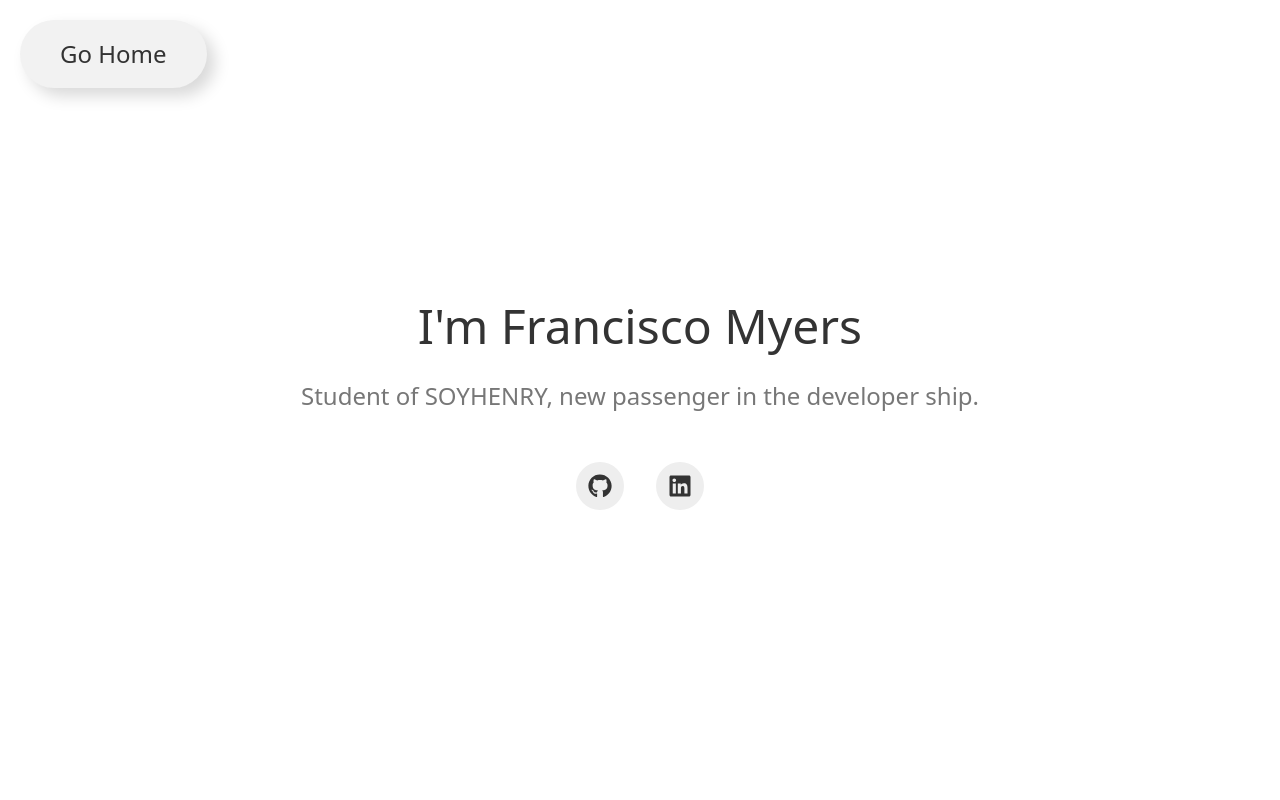
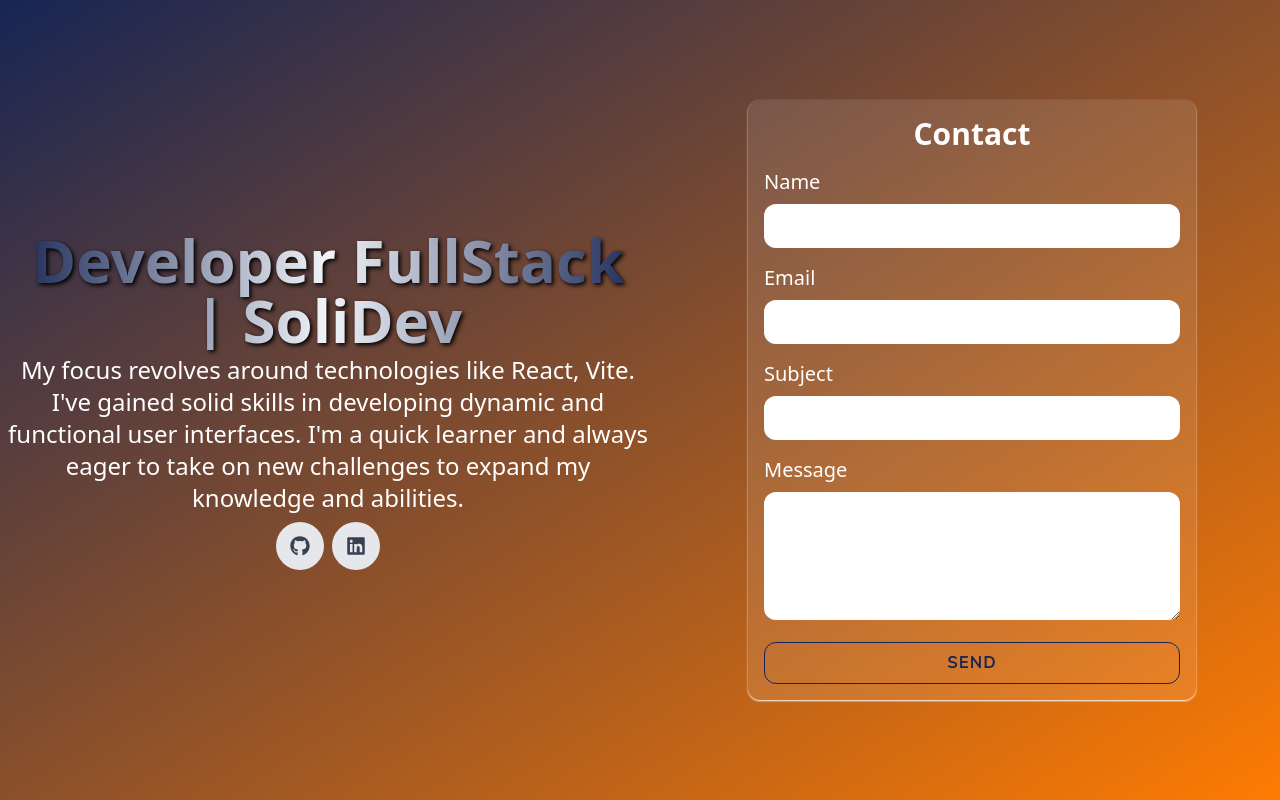
Before and after one commit to Solideomyers/countriesapi.2.0, a React (Vite) app in the folder client/: page /about in a window 1280 px wide. Built offline with nearby package versions, Linux system fonts and the light colour scheme.

Commit message:
REFACTOR: refactoring about

```diff
--- a/client/package.json
+++ b/client/package.json
@@ -12,11 +12,14 @@
     "format": "npm run prettier -- --write"
   },
   "dependencies": {
+    "@emailjs/browser": "^3.11.0",
     "@reduxjs/toolkit": "^1.9.5",
     "@uiball/loaders": "^1.2.6",
     "autoprefixer": "^10.4.14",
     "axios": "^1.4.0",
     "downshift": "^7.6.0",
+    "emailjs": "4.0.2",
+    "emailjs-com": "^3.2.0",
     "formik": "^2.3.2",
     "framer-motion": "^10.12.16",
     "postcss": "^8.4.23",
--- a/client/src/components/About/About.jsx
+++ b/client/src/components/About/About.jsx
@@ -1,38 +1,12 @@
 import React from 'react'
-import { Link } from 'react-router-dom'
-import { FaGithub, FaLinkedin } from 'react-icons/fa'
-import Styles from './About.module.css'
+import { Contact } from './Contact/Contact'
+import { Info } from './Info/Info'
 
 export const About = () => {
   return (
-    <div className={Styles.containerAbout}>
-      <Link to="/home" className={Styles.linkAbout}>
-        <button className={Styles.btnAbout}>Go Home</button>
-      </Link>
-      <div className={Styles.contentAbout}>
-        <h1 className={Styles.titleAbout}>I'm Francisco Myers</h1>
-        <p className={Styles.subtitleAbout}>
-          Student of SOYHENRY, new passenger in the developer ship.
-        </p>
-      </div>
-      <div className={Styles.iconsAbout}>
-        <a
-          href="https://github.com/Solideomyers"
-          target="_blank"
-          rel="noopener noreferrer"
-          className={Styles.iconLinkAbout}
-        >
-          <FaGithub className={Styles.iconAbout} />
-        </a>
-        <a
-          href="https://www.linkedin.com/feed/"
-          target="_blank"
-          rel="noopener noreferrer"
-          className={Styles.iconLinkAbout}
-        >
-          <FaLinkedin className={Styles.iconAbout} />
-        </a>
-      </div>
+    <div className="containerAbout flex items-center justify-center gap-x-2 h-screen bg-gradient-to-br from-primary to-[#fe7b02]">
+      <Info />
+      <Contact />
     </div>
   )
 }
--- /dev/null
+++ b/client/src/components/About/Contact/Contact.jsx
@@ -0,0 +1,107 @@
+import React from 'react'
+import { useFormik } from 'formik'
+import { Button } from '../../Button/Button'
+import emailjs from 'emailjs-com'
+
+export const Contact = () => {
+  const initialValues = {
+    user_name: '',
+    user_email: '',
+    subject: '',
+    message: '',
+  }
+
+  const handleSubmit = (values, { resetForm }) => {
+    emailjs
+      .send(EMAIL_SERVICES, TEMPLATE_ID, values, USER_ID)
+      .then(result => {
+        console.log(result.text)
+        resetForm()
+      })
+      .catch(error => {
+        console.log(error.text)
+      })
+  }
+
+  const formik = useFormik({
+    initialValues,
+    onSubmit: handleSubmit,
+  })
+
+  return (
+    <div className="container mx-auto max-w-md p-4 bg-white bg-opacity-10 shadow-sm shadow-white rounded-xl">
+      <h2 className="text-3xl text-center text-white font-bold mb-4">
+        Contact
+      </h2>
+      <form onSubmit={formik.handleSubmit}>
+        <div className="mb-4">
+          <label
+            htmlFor="name"
+            className="block text-white text-xl font-medium mb-2"
+          >
+            Name
+          </label>
+          <input
+            type="text"
+            id="name"
+            name="user_name"
+            className="text-lg focus:outline-none bg-transparent transition-shadow ease-in-out duration-75 bg-white rounded-xl p-2 w-full focus:drop-shadow-[6px_4px_6px_black]"
+            {...formik.getFieldProps('user_name')}
+          />
+        </div>
+        <div className="mb-4">
+          <label
+            htmlFor="email"
+            className="block text-white text-xl font-medium mb-2"
+          >
+            Email
+          </label>
+          <input
+            type="email"
+            id="email"
+            name="user_email"
+            className="text-lg focus:outline-none bg-transparent transition-shadow ease-in-out duration-75 bg-white rounded-xl p-2 w-full focus:drop-shadow-[6px_4px_6px_black]"
+            {...formik.getFieldProps('user_email')}
+          />
+        </div>
+        <div className="mb-4">
+          <label
+            htmlFor="subject"
+            className="block text-white text-xl font-medium mb-2"
+          >
+            Subject
+          </label>
+          <input
+            type="text"
+            id="subject"
+            name="subject"
+            className="text-lg focus:outline-none bg-transparent transition-shadow ease-in-out duration-75 bg-white rounded-xl p-2 w-full focus:drop-shadow-[6px_4px_6px_black]"
+            {...formik.getFieldProps('subject')}
+          />
+        </div>
+        <div className="mb-4">
+          <label
+            htmlFor="message"
+            className="block text-white text-xl font-medium mb-2"
+          >
+            Message
+          </label>
+          <textarea
+            name="message"
+            className="text-lg focus:outline-none bg-transparent transition-shadow ease-in-out duration-75 bg-white rounded-xl p-2 w-full focus:drop-shadow-[6px_4px_6px_black]"
+            rows="4"
+            {...formik.getFieldProps('message')}
+          />
+        </div>
+        <Button
+          onClick={formik.handleSubmit}
+          icon={'Send'}
+          type={'submit'}
+          styles={'full'}
+          background={null}
+          color={'primary'}
+        />
+      </form>
+    </div>
+  )
+}
--- /dev/null
+++ b/client/src/components/About/Info/Info.jsx
@@ -0,0 +1,37 @@
+import { FaGithub, FaLinkedin } from 'react-icons/fa'
+
+export const Info = () => {
+  return (
+    <div className="flex flex-col mx-2 w-1/2">
+      <div className="contentAbout">
+        <h1 className="titleAbout text-6xl mb-1 font-bold text-center text-transparent bg-clip-text bg-gradient-to-r from-primary via-secondary to-primary drop-shadow-[2px_2px_2px_black]">
+          Developer FullStack | SoliDev
+        </h1>
+        <p className="subtitleAbout  leading-8 text-2xl text-center text-white">
+          My focus revolves around technologies like React, Vite. I've gained
+          solid skills in developing dynamic and functional user interfaces. I'm
+          a quick learner and always eager to take on new challenges to expand
+          my knowledge and abilities.
+        </p>
+      </div>
+      <div className="iconsAbout flex justify-center mt-2">
+        <a
+          href="https://github.com/Solideomyers"
+          target="_blank"
+          rel="noopener noreferrer"
+          className="iconLinkAbout flex items-center justify-center mx-1 w-12 h-12 rounded-full bg-gray-200 transition-colors duration-300 hover:bg-gray-700"
+        >
+          <FaGithub className="iconAbout text-gray-700 text-xl transition-colors duration-300 hover:text-white" />
+        </a>
+        <a
+          href="https://www.linkedin.com/franciscomyers/"
+          target="_blank"
+          rel="noopener noreferrer"
+          className="iconLinkAbout flex items-center justify-center mx-1 w-12 h-12 rounded-full bg-gray-200 transition-colors duration-300 hover:bg-gray-700"
+        >
+          <FaLinkedin className="iconAbout text-gray-700 text-xl transition-colors duration-300 hover:text-white" />
+        </a>
+      </div>
+    </div>
+  )
+}
--- a/client/src/components/Card/Card.jsx
+++ b/client/src/components/Card/Card.jsx
@@ -11,9 +11,11 @@ export const Card = ({ id, flag, name, continent }) => {
           alt="flag"
         />
         <div className="absolute inset-x-2 -bottom-10 flex flex-col items-center justify-start text-center rounded-2xl bg-white bg-opacity-10 py-2 text-white backdrop-blur-lg backdrop-filter transition-opacity duration-300">
-        <h1 className="flex w-full justify-center text-xl font-bold drop-shadow-[2px_-1px_4px_black]">{continent}</h1>
+          <h1 className="flex w-full justify-center text-xl font-bold drop-shadow-[2px_-1px_4px_black]">
+            {continent}
+          </h1>
           <div className="flex w-full justify-center items-center gap-x-1 space-x-2">
-          <span className='text-white text-lg'>{name}</span>
+            <span className="text-white text-lg">{name}</span>
           </div>
         </div>
       </Link>
--- a/client/src/components/Detail/Detail.jsx
+++ b/client/src/components/Detail/Detail.jsx
@@ -71,44 +71,52 @@
 //   )
 // }
 
-import React from 'react';
-import axios from 'axios';
-import { Link, useParams } from 'react-router-dom';
-import { useState, useEffect } from 'react';
+import React from 'react'
+import axios from 'axios'
+import { Link, useParams } from 'react-router-dom'
+import { useState, useEffect } from 'react'
+import { Button } from '../Button/Button'
+import { MdOutlineClose } from 'react-icons/md'
 
 export const Detail = () => {
-  const [country, setCountry] = useState([]);
-  let { id } = useParams();
+  const [country, setCountry] = useState([])
+  let { id } = useParams()
 
   useEffect(() => {
     const fetchData = async () => {
       try {
-        const { data } = await axios(`/countries/${id}`);
-        setCountry(data);
+        const { data } = await axios(`/countries/${id}`)
+        setCountry(data)
       } catch (error) {
-        console.log(error.message);
+        console.log(error.message)
       }
-    };
-    fetchData();
-  }, [id]);
+    }
+    fetchData()
+  }, [id])
 
   const formatter = new Intl.NumberFormat('en-US', {
     style: 'decimal',
     useGrouping: true,
-  });
+  })
 
   return (
     <div className="flex justify-center items-center h-screen bg-gradient-to-br from-[#1a2536] to-[#fe7b02]">
-      <div className="max-w-md bg-white bg-opacity-10 backdrop-blur-lg backdrop-filter rounded-lg overflow-hidden shadow-md">
-        <Link to="/home">
-          <button className="absolute top-2 right-2 bg-gray-300 hover:bg-gray-400 text-gray-800 font-bold py-2 px-4 rounded-full">
-            X
-          </button>
-        </Link>
-        <header className="bg-gray-200 bg-opacity-60 py-4 px-6">
-          <h2 className="text-xl font-bold">{country?.name}</h2>
+      <div className="max-w-md bg-white bg-opacity-10 backdrop-blur-lg backdrop-filter rounded-lg overflow-hidden shadow-sm shadow-white">
+        <Button
+          icon={<MdOutlineClose />}
+          linked={'/home'}
+          styles={
+            ' absolute top-2 right-2  hover:bg-transparent hover:drop-shadow-[4px_4px_5px_black] text-xl font-bold'
+          }
+          background={'transparent'}
+          color={'white'}
+        />
+        <header className="bg-primary bg-opacity-60 py-4 px-6">
+          <h2 className="text-xl text-white font-bold tracking-wide">
+            {country?.name}
+          </h2>
         </header>
-        <section className="px-6 py-4 text-white">
+        <section className="px-6 py-4 text-white  tracking-wide">
           <div className="flex justify-between mb-4">
             <h3 className="text-lg font-bold">ID:</h3>
             <p className="text-lg">{country?.id}</p>
@@ -131,9 +139,13 @@ export const Detail = () => {
           </div>
         </section>
         <section className="p-6 rounded-xl">
-          <img src={country.flag} alt={country.name} className="w-full" />
+          <img
+            src={country.flag}
+            alt={country.name}
+            className="w-full rounded-2xl"
+          />
         </section>
       </div>
     </div>
-  );
-};
+  )
+}
--- a/client/src/components/hooks/useGoUp.jsx
+++ b/client/src/components/hooks/useGoUp.jsx
@@ -15,7 +15,7 @@ export const useGoUp = () => {
   const [showScrollButton, setShowScrollButton] = useState(false)
 
   const handleScroll = () => {
-    const shouldShowScrollButton = window.scrollY > window.innerHeight * 0.7
+    const shouldShowScrollButton = window.scrollY > window.innerHeight * 0.1
     setShowScrollButton(shouldShowScrollButton)
   }
 
```
Also changed, not shown: client/src/components/FormPage/FormPage.jsx (+64 -19 lines), client/src/components/Home/Home.jsx (+2 -6 lines), 1 other file (tests, documents, lock files or other folders). Lines whose indentation alone changed are shown as unchanged.
